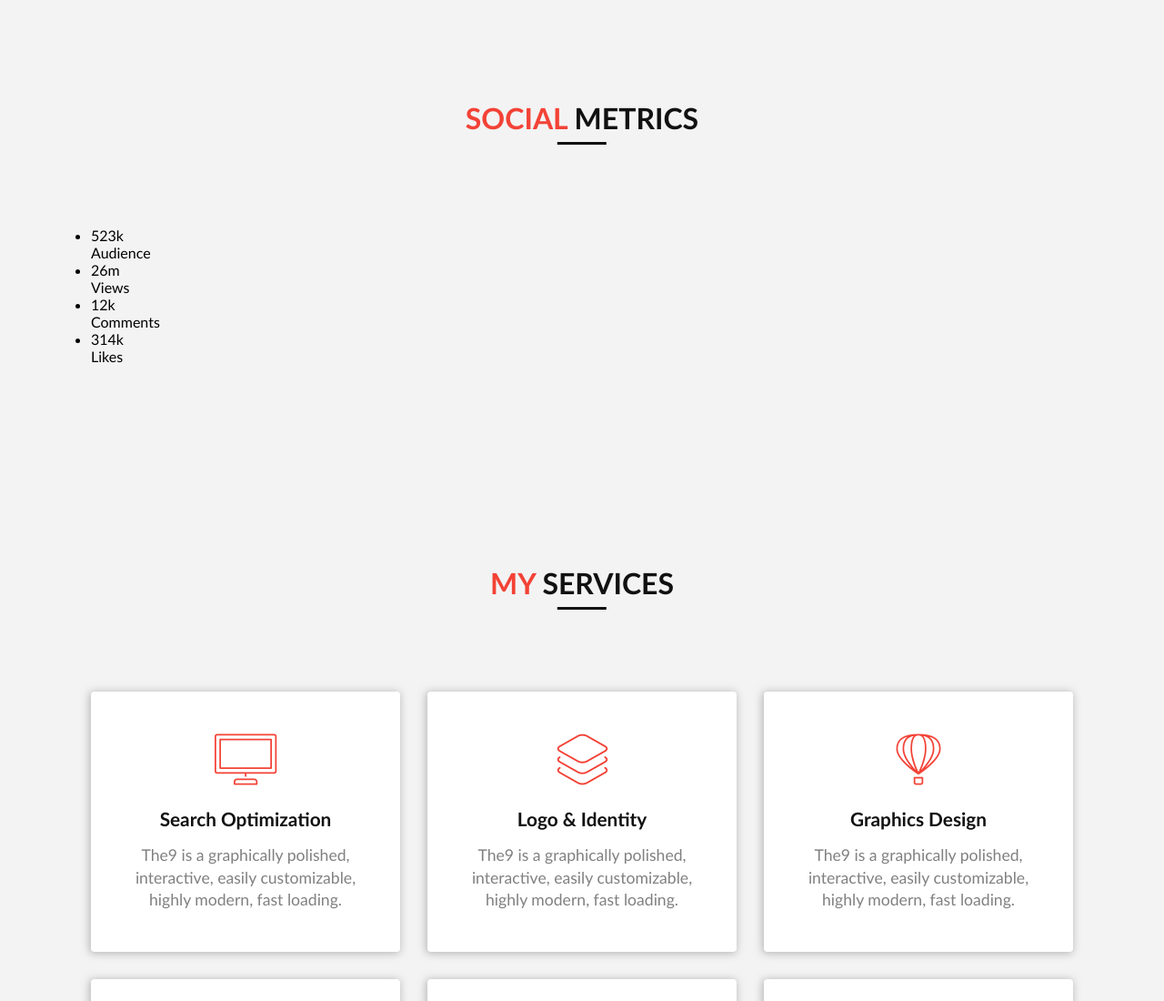
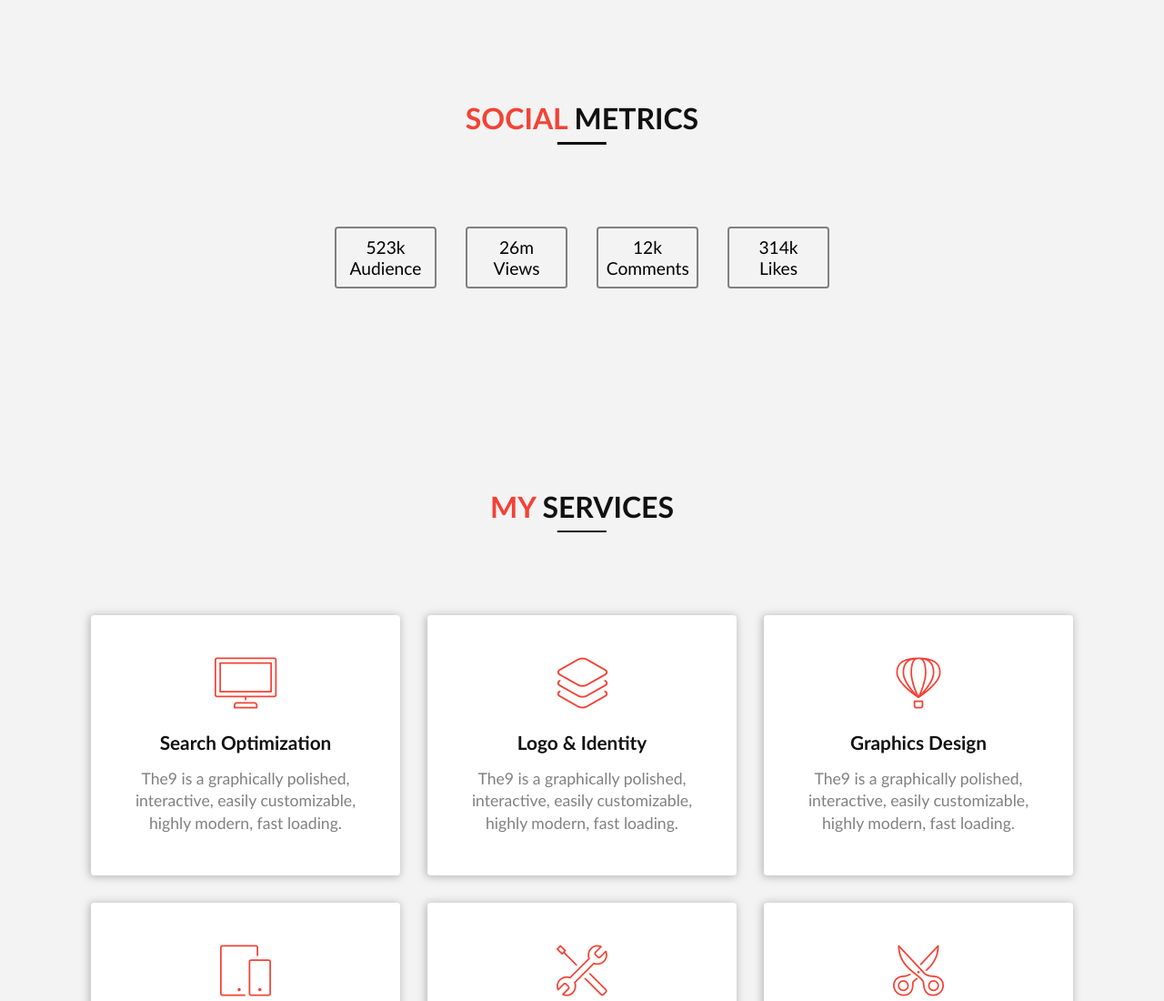
Before and after one commit to Gintaras68/portfolio-martin, a website with bundled scripts: page index.html in a window 1280 px wide. Shown: the top 1100 px of the page at 91% size. Built offline with nearby package versions, Linux system fonts and the light colour scheme.

Commit message:
create "social-metrics" basic

```diff
--- /dev/null
+++ b/css/components/metrics.css
@@ -0,0 +1,15 @@
+.social-metrics {
+  display: flex;
+  justify-content: center;
+  gap: 2rem;
+  list-style: none;
+  font-size: 1.2rem;
+}
+
+.metric {
+  width: 7rem;
+  padding: 0.55rem;
+  text-align: center;
+  border: 2px solid gray;
+  border-radius: 0.2em;
+}
--- a/css/pages/home.css
+++ b/css/pages/home.css
@@ -16,6 +16,9 @@
 
 /* -- ABOUT_ME: start -- */
 
+/* -- SOCIAL_METRICS: start -- */
+@import '../components/metrics.css';
+
 /* -- SERVICES: start -- */
 
 /* -- RESUME: start -- */
--- a/js/components/socialMetrics.js
+++ b/js/components/socialMetrics.js
@@ -3,7 +3,21 @@ function socialMetrics(selector, data) {
     return false;
   }
 
-  console.log("SOCIAL METRICS ...");
+  if (!Array.isArray(data) || data.length === 0) {
+    return false;
+  }
+  const DOM = document.getElementById(selector);
+  let HTML = "";
+
+  for (const item of data) {
+    HTML += ` <li class="metric">
+                <div class="number">${item.number + item.symbol}</div>
+                <div class="label">${item.label}</div>
+              </li>`;
+  }
+
+  DOM.innerHTML = HTML;
+  DOM.classList.add("social-metrics");
 }
 
 export { socialMetrics };
--- a/js/pages/home.js
+++ b/js/pages/home.js
@@ -1,6 +1,9 @@
 // Imports
 import { services } from "../components/services.js";
 import { servicesData } from "../../data/servicesData.js";
+import { socialMetrics } from "../components/socialMetrics.js";
+import { socialMetricsData } from "../../data/socialMetricsData.js";
+
 
 // Execution
 
@@ -9,6 +12,9 @@ import { servicesData } from "../../data/servicesData.js";
 //  -- HERO: start --
 
 //  -- ABOUT_ME: start --
+
+//  -- SOCIAL_METRICS: start --
+socialMetrics("metrics_block", socialMetricsData);
 
 //  -- SERVICES: start --
 services("services-block", servicesData);
```
